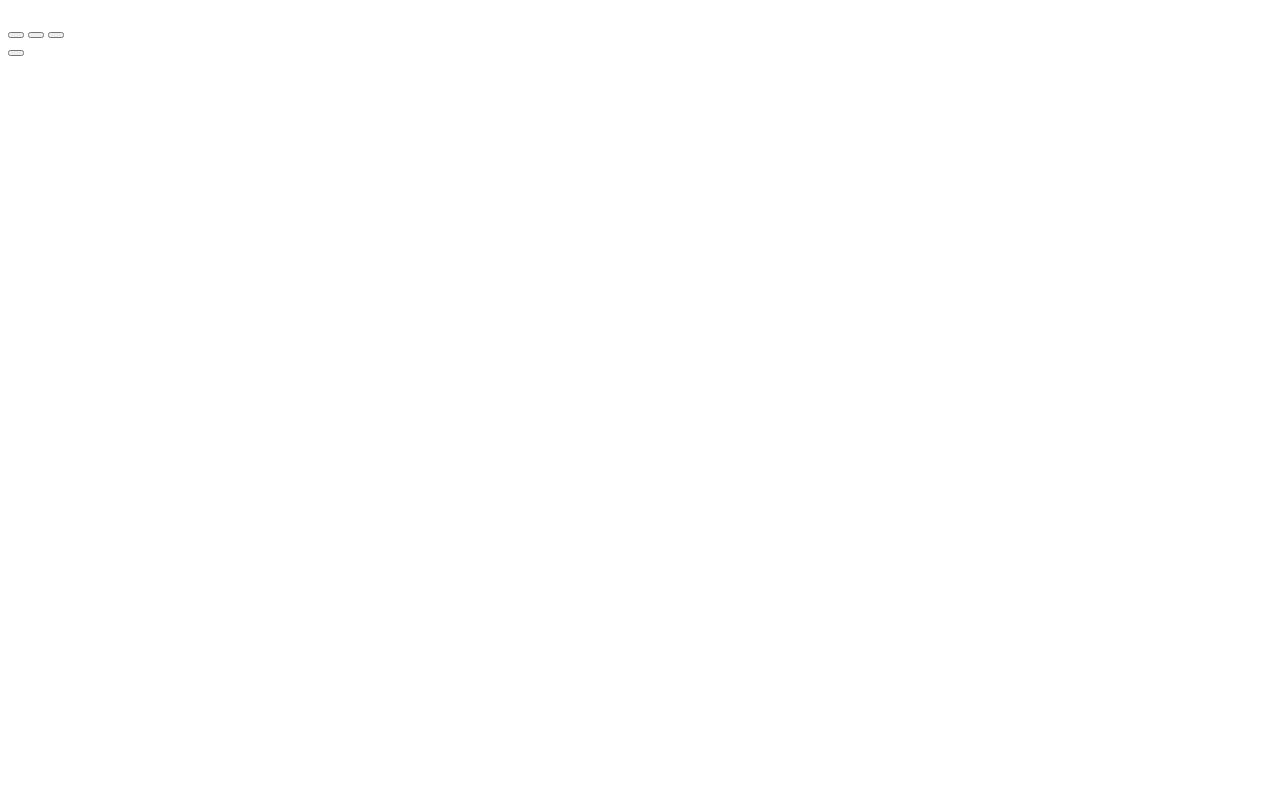
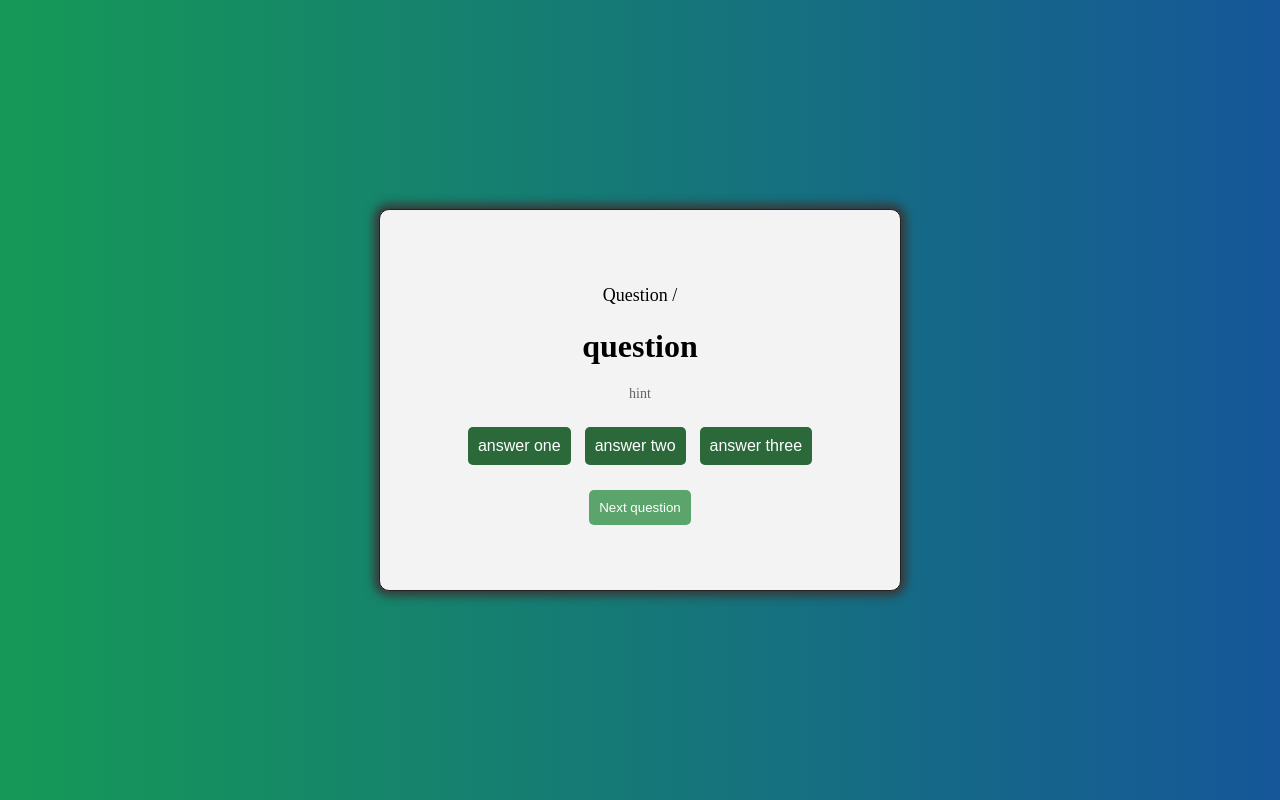
Before and after one commit to marywax/Modsen, a plain HTML site: page index.html in a window 1280 px wide. Drawn offline with Linux system fonts and the light colour scheme.

Commit message:
add style

```diff
--- /dev/null
+++ b/css/answer.css
@@ -0,0 +1,15 @@
+
+.answer{
+    display: inline-block;
+    margin: 20px;
+}
+
+.answer button{
+    font-size: 12pt;
+    background-color: #2b683a;
+    border: none;
+    border-radius: 5px;
+    color: #fff;
+    padding: 10px;
+    margin: 5px;
+}
--- /dev/null
+++ b/css/body.css
@@ -0,0 +1,3 @@
+body{
+    background: linear-gradient(to right, #159957, #155799);
+}
--- /dev/null
+++ b/css/hint.css
@@ -0,0 +1,4 @@
+.hint{
+    font-size: 14px;
+    color: #636363;
+}
--- /dev/null
+++ b/css/main.css
@@ -0,0 +1,19 @@
+.main{
+    width: 500px;
+    height: 350px;
+    background-color: #f3f3f3;
+    border-radius: 10px;
+    border: 1px solid #222222;
+    position: absolute;
+    top: 50%;
+    left: 50%;
+    transform: translate(-50%, -50%);
+    text-align: center;
+    padding-top: auto;
+    display: flex;
+    align-items: center;
+    justify-content: center;
+    padding: 10px 10px 20px 10px;
+    box-shadow: 0 0 10px 5px rgb(56, 56, 56);
+
+}
--- /dev/null
+++ b/css/next-question.css
@@ -0,0 +1,10 @@
+.next-question{
+    display: block;
+    font-size: 10pt;
+    background-color: #5ba56d;
+    border: none;
+    border-radius: 5px;
+    color: #fff;
+    padding: 10px;
+    margin: auto;
+}
--- /dev/null
+++ b/css/question.css
@@ -0,0 +1,3 @@
+h1{
+    font-size: 20px;
+}
--- /dev/null
+++ b/css/question_number.css
@@ -0,0 +1,7 @@
+.question-number{
+    font-size: 18px;
+}
+
+.question-number p{
+    display: inline-block;
+}
--- a/index.html
+++ b/index.html
@@ -5,18 +5,32 @@
     <meta http-equiv="X-UA-Compatible" content="IE=edge">
     <meta name="viewport" content="width=device-width, initial-scale=1.0">
     <title>Quiz</title>
+    <link rel="stylesheet" href="/css/body.css">
+    <link rel="stylesheet" href="/css/main.css">
+    <link rel="stylesheet" href="/css/question_number.css">
+    <link rel="stylesheet" href="/css/hint.css">
+    <link rel="stylesheet" href="/css/answer.css">
+    <link rel="stylesheet" href="/css/next-question.css">
 </head>
 <body>
     <div class="main">
-        <h2 class="question-number"></h2>
-        <h1 class="question"></h1>
-        <h3 class="hint"></h3>
-        <div class="answer">
-            <button class="answer__one"></button>
-            <button class="answer__two"></button>
-            <button class="answer__three"></button>
+        <div class="content">
+            <div class="question-number">
+                Question
+                <p class="question-number__this"></p>/<p class="question-number__quantity"></p>
+            </div>
+
+            <h1 class="question">question</h1>
+            <div class="hint">hint</div>
+
+            <div class="answer">
+                <button class="answer__one">answer one</button>
+                <button class="answer__two">answer two</button>
+                <button class="answer__three">answer three</button>
+            </div>
+
+            <button class="next-question">Next question</button>
         </div>
-        <button class="next-question"></button>
     </div>
 </body>
 </html>
```
